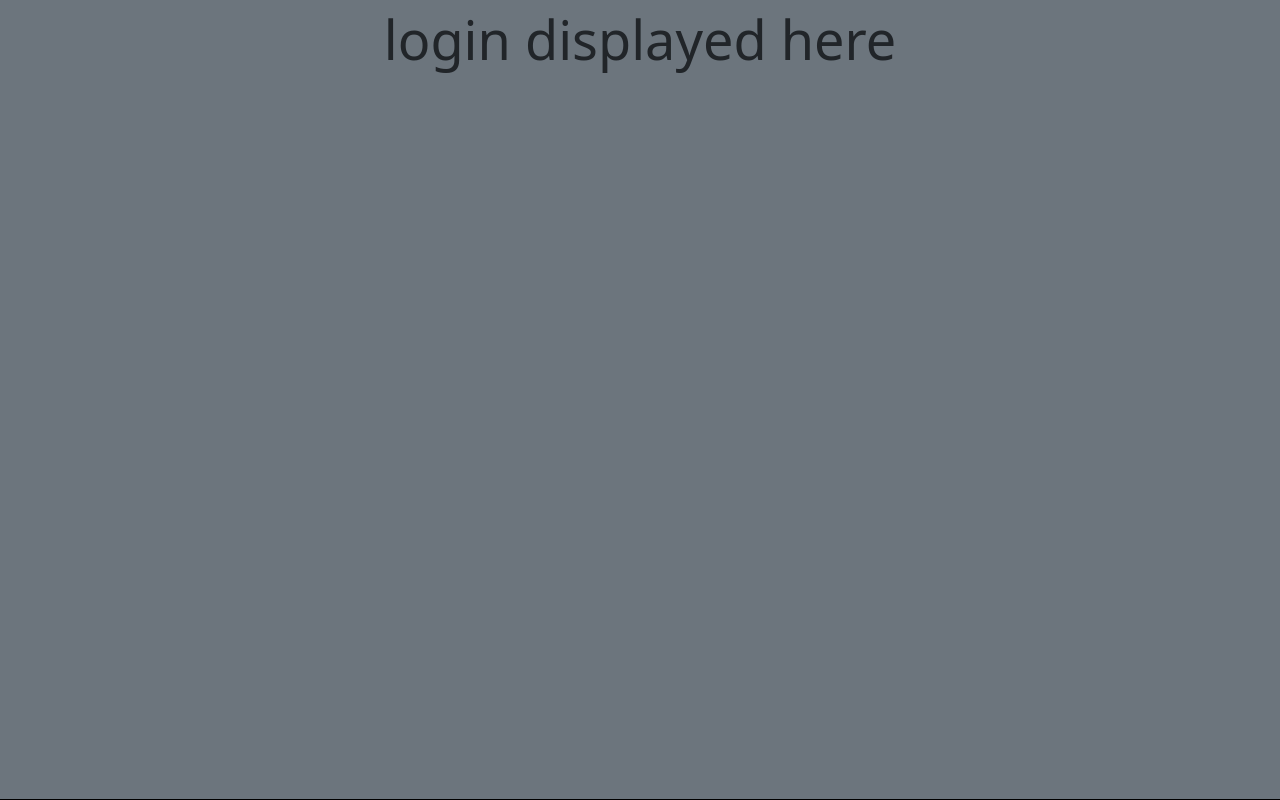
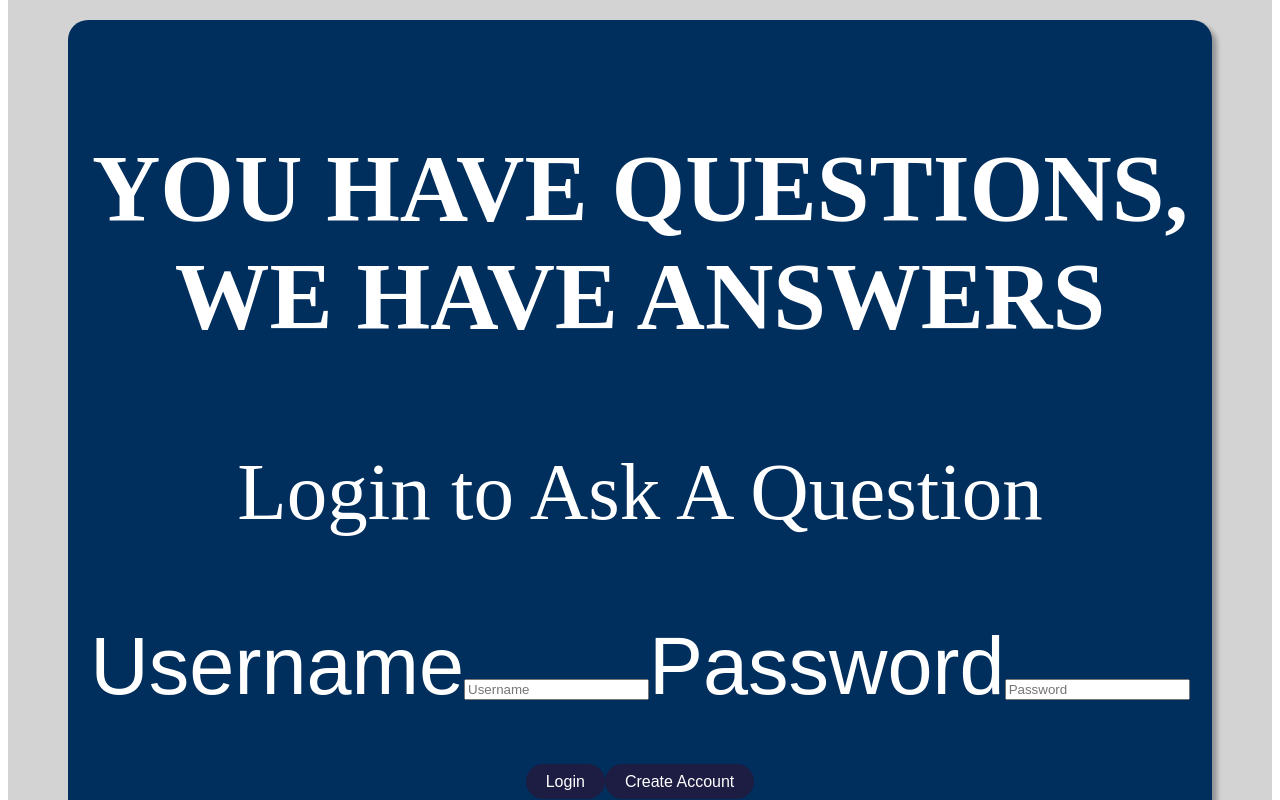
Before and after one commit to chuckth3truck/Startup, a React (Vite) app: page / in a window 1280 px wide. Shown: the part 440-1240 px from the top of the page. Built offline with nearby package versions, Linux system fonts and the light colour scheme.

Commit message:
router is now routing

```diff
--- a/src/app.css
+++ b/src/app.css
@@ -1,15 +1,10 @@
-html {
-    height: 100%;
-    /* font-family: fantasy; */
-  }
-
   .body {
     margin: 0;
     display: flex;
     flex-direction: column;
     height: 100%;
 
-    overflow-y:scroll;
+    /* overflow-y:scroll; */
   }
 
   header {
--- a/src/app.jsx
+++ b/src/app.jsx
@@ -1,5 +1,4 @@
 import React from 'react';
-import 'bootstrap/dist/css/bootstrap.min.css';
 import './app.css';
 
 import { BrowserRouter, NavLink, Route, Routes } from 'react-router-dom';
--- a/src/login/login.jsx
+++ b/src/login/login.jsx
@@ -1,9 +1,24 @@
 import React from 'react';
+import "./login.css"
 
 export function Login() {
   return (
-    <main className='container-fluid bg-secondary text-center'>
-      <div>login displayed here</div>
+      <main>
+        <div className="login-border" id="loginBox">
+        <div className="login">
+        <h3>YOU HAVE QUESTIONS, WE HAVE ANSWERS</h3>
+        <p>Login to Ask A Question</p>
+
+        <label>Username</label>
+        <input type = "text" id="name" placeholder="Username" />
+        <label>Password</label>
+        <input type="text" id="password" placeholder="Password" />
+        <button type="submit" onclick="login()">Login</button>
+        <button type="submit" onclick="createaccount()">Create Account</button>
+
+
+        </div>
+        </div>
     </main>
   );
 }
--- a/src/question/question.jsx
+++ b/src/question/question.jsx
@@ -1,9 +1,27 @@
 import React from 'react';
+import "./question.css"
 
 export function Question() {
   return (
-    <main className='container-fluid bg-secondary text-center'>
-      <div>question displayed here</div>
+        <main>
+
+        <h1 id="user">You Have Questions We Have Answers</h1>
+        <div className="question-box" id="questionbox">
+        <label for="text">Subject </label>
+        <input type="text" id="subject" name="varText" placeholder="" required pattern="[Aa].*" />
+
+        <label for="textarea">Go ahead, ask your question I DARE YOU: </label>
+        <textarea rows="10vh"id="question" name="varTextarea"></textarea>
+
+        <button type="submit" onclick="storequestion()" >Submit</button>
+
+        </div>
+
+    <div id="quotearea">
+        <h5 id="quote">HERE IS A FUN CHUCK NORRIS JOKE</h5>
+    </div>
+
     </main>
+
   );
 }
--- a/src/queue/queue.jsx
+++ b/src/queue/queue.jsx
@@ -1,9 +1,24 @@
 import React from 'react';
+import "./queue.css"
 
 export function Queue() {
   return (
-    <main className='container-fluid bg-secondary text-center'>
-      <div>queue displayed here</div>
+    <main class="container-fluid text-center">
+        <table class="table table-light table-borderless" id="queueTable">
+            <thead class="table-light">
+                <tr>
+                    <th>Name</th>
+                    <th>Subject</th>
+                    <th>Question</th>
+                    <th>Action</th>
+                </tr>
+            </thead>
+            <tbody id="queue"></tbody>
+        </table>
+
+        <hr/>
+
+        <div id="picture"></div>
     </main>
   );
 }
```
Also changed, not shown: src/login/index.html (renamed from src/index.html), src/login/login.css (renamed from src/login.css), src/question/question.css (renamed from src/question.css), src/question/question.html (renamed from src/question.html), src/queue/queue.css (renamed from src/queue.css), src/queue/queue.html (renamed from src/queue.html).
